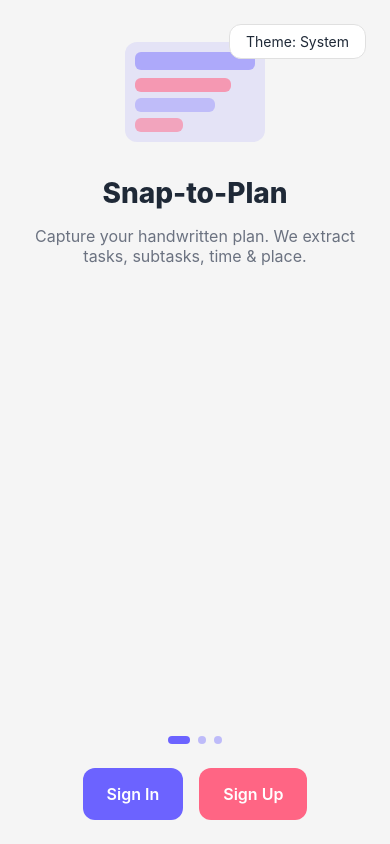
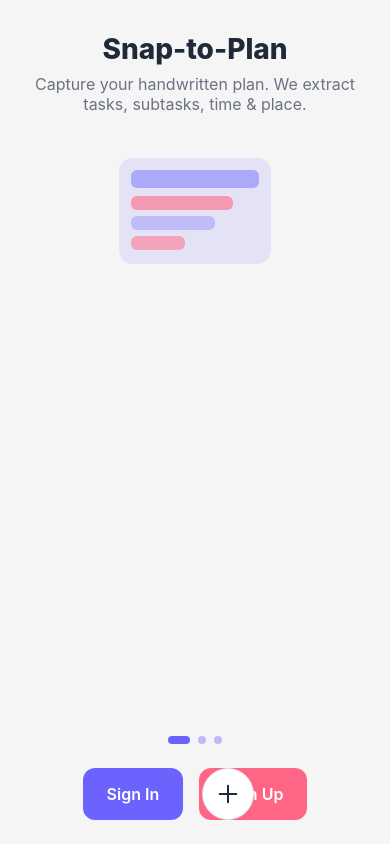
Before and after one commit to Tomtiko04/Focura, a React Native app in the folder mobile/: screen /Onboarding in a window 390 px wide. Built offline with nearby package versions, Linux system fonts and the light colour scheme.

Commit message:
Added theme, svg

```diff
--- a/mobile/src/screens/LoginScreen.js
+++ b/mobile/src/screens/LoginScreen.js
@@ -1,47 +1,53 @@
-import React, { useEffect } from "react";
-import { Alert, Button } from "react-native";
+import React, { useEffect, useRef } from "react";
+import { Alert, Button, Animated } from "react-native";
 import { useForm, Controller } from "react-hook-form";
-import styled, { ThemeProvider } from "styled-components/native";
+import styled, { useTheme } from "styled-components/native";
 import { api } from "../api/client";
 import useAuthStore from "../store/authStore";
 import { API_ROUTES } from "focura-shared";
-import { theme } from "../theme";
 
 const Container = styled.View`
 	flex: 1;
 	justify-content: center;
-	padding: ${(props) => props.theme.spacing.large};
+	padding: ${(props) => props.theme.spacing.large}px;
 	background-color: ${(props) => props.theme.colors.background};
 `;
 
-const Title = styled.Text`
-	font-size: ${(props) => props.theme.fontSizes.xlarge};
+const Title = styled(Animated.Text)`
+	font-size: ${(props) => props.theme.fontSizes.xlarge}px;
 	color: ${(props) => props.theme.colors.primary};
 	font-weight: bold;
 	text-align: center;
-	margin-bottom: ${(props) => props.theme.spacing.large};
+	margin-bottom: ${(props) => props.theme.spacing.large}px;
 `;
 
 const Input = styled.TextInput`
 	background-color: ${(props) => props.theme.colors.white};
-	border-radius: ${(props) => props.theme.borderRadius};
-	padding: ${(props) => props.theme.spacing.medium};
-	margin-bottom: ${(props) => props.theme.spacing.medium};
-	font-size: ${(props) => props.theme.fontSizes.medium};
+	border-radius: ${(props) => props.theme.borderRadius}px;
+	padding: ${(props) => props.theme.spacing.medium}px;
+	margin-bottom: ${(props) => props.theme.spacing.medium}px;
+	font-size: ${(props) => props.theme.fontSizes.medium}px;
 	border: 1px solid ${(props) => props.theme.colors.lightGray};
 `;
 
 const SwitchText = styled.Text`
 	color: ${(props) => props.theme.colors.primary};
 	text-align: center;
-	margin-top: ${(props) => props.theme.spacing.medium};
+	margin-top: ${(props) => props.theme.spacing.medium}px;
 `;
 
 function LoginScreenContent({ navigation }) {
 	const { control, handleSubmit } = useForm({ defaultValues: { email: "", password: "" } });
 	const setAuth = useAuthStore((s) => s.setAuth);
+	const token = useAuthStore((s) => s.token);
+	const theme = useTheme();
 
-	const token = useAuthStore((s) => s.token);
+	// entrance animation
+	const intro = useRef(new Animated.Value(0)).current;
+	useEffect(() => {
+		Animated.timing(intro, { toValue: 1, duration: 600, useNativeDriver: true }).start();
+	}, [intro]);
+
 	useEffect(() => {
 		if (token) {
 			navigation.reset({ index: 0, routes: [{ name: "Home" }] });
@@ -60,7 +66,9 @@ function LoginScreenContent({ navigation }) {
 
 	return (
 		<Container>
-			<Title>Login</Title>
+			<Title style={{ opacity: intro, transform: [{ translateY: intro.interpolate({ inputRange: [0, 1], outputRange: [16, 0] }) }] }}>
+				Login
+			</Title>
 			<Controller
 				control={control}
 				name="email"
@@ -98,9 +106,5 @@ function LoginScreenContent({ navigation }) {
 }
 
 export default function LoginScreen({ navigation }) {
-	return (
-		<ThemeProvider theme={theme}>
-			<LoginScreenContent navigation={navigation} />
-		</ThemeProvider>
-	);
+	return <LoginScreenContent navigation={navigation} />;
 }
--- a/mobile/src/screens/OnboardingScreen.js
+++ b/mobile/src/screens/OnboardingScreen.js
@@ -1,7 +1,7 @@
 import React, { useEffect, useRef, useState } from 'react';
 import { Dimensions, Animated, TouchableOpacity } from 'react-native';
 import styled, { useTheme } from 'styled-components/native';
-import Svg, { Path, Rect, Circle } from 'react-native-svg';
+import Svg, { Path, Rect, Circle, Defs, LinearGradient, Stop } from 'react-native-svg';
 import useThemeStore from '../store/themeStore';
 
 const { width } = Dimensions.get('window');
@@ -18,21 +18,22 @@ const Slide = styled.View`
   align-items: center;
 `;
 
-const Title = styled.Text`
+const Title = styled(Animated.Text)`
   font-size: ${(p) => p.theme.fontSizes.xlarge}px;
   color: ${(p) => p.theme.colors.text};
   font-weight: ${(p) => p.theme.fontWeights.bold};
   text-align: center;
 `;
 
-const Subtitle = styled.Text`
-  margin-top: ${(p) => p.theme.spacing.medium}px;
+const Subtitle = styled(Animated.Text)`
+  margin-top: ${(p) => p.theme.spacing.small}px;
   font-size: ${(p) => p.theme.fontSizes.medium}px;
   color: ${(p) => p.theme.colors.meta};
   text-align: center;
 `;
 
-const IllustrationWrap = styled.View`
+const IllustrationWrap = styled(Animated.View)`
+  margin-top: ${(p) => p.theme.spacing.xlarge}px;
   margin-bottom: ${(p) => p.theme.spacing.large}px;
 `;
 
@@ -71,38 +72,59 @@ const ButtonText = styled.Text`
   font-size: ${(p) => p.theme.fontSizes.medium}px;
 `;
 
-const TopBar = styled.View`
+// Floating theme FAB (bottom-right)
+const FabContainer = styled.View`
   position: absolute;
-  top: ${(p) => p.theme.spacing.large}px;
   right: ${(p) => p.theme.spacing.large}px;
-  flex-direction: row;
-  align-items: center;
-  z-index: 10;
+  bottom: ${(p) => p.theme.spacing.large}px;
+  align-items: flex-start;
+  z-index: 20;
 `;
 
-const TopButton = styled(TouchableOpacity)`
-  padding: ${(p) => p.theme.spacing.small}px ${(p) => p.theme.spacing.medium}px;
+const Fab = styled(TouchableOpacity)`
+  width: 52px;
+  height: 52px;
+  border-radius: 26px;
   background-color: ${(p) => p.theme.colors.surface};
-  border-radius: ${(p) => p.theme.borderRadius}px;
+  align-items: center;
+  justify-content: center;
   border: 1px solid ${(p) => p.theme.colors.lightGray};
 `;
 
-const TopButtonText = styled.Text`
-  color: ${(p) => p.theme.colors.text};
+const SwatchRow = styled(Animated.View)`
+  flex-direction: row;
+  margin-bottom: 10px;
+  background-color: ${(p) => p.theme.colors.surface};
+  border-radius: 999px;
+  padding: 6px;
+  border: 1px solid ${(p) => p.theme.colors.lightGray};
 `;
 
+const SwatchBtn = styled(TouchableOpacity)`
+  width: 24px;
+  height: 24px;
+  border-radius: 12px;
+  margin-left: 6px;
+  align-items: center;
+  justify-content: center;
+  overflow: hidden;
+  border-width: ${(p) => (p.$active ? 2 : 1)}px;
+  border-color: ${(p) => (p.$active ? p.theme.colors.primary : p.theme.colors.lightGray)};
+`;
+
+// Illustrations
 const slides = [
   {
     key: 'snap',
     title: 'Snap-to-Plan',
     subtitle: 'Capture your handwritten plan. We extract tasks, subtasks, time & place.',
     Illustration: ({ primary, secondary }) => (
-      <Svg width={180} height={120} viewBox="0 0 180 120" fill="none">
-        <Rect x="20" y="10" width="140" height="100" rx="12" fill={primary} opacity="0.12" />
-        <Rect x="30" y="20" width="120" height="18" rx="6" fill={primary} opacity="0.45" />
-        <Rect x="30" y="46" width="96" height="14" rx="6" fill={secondary} opacity="0.6" />
-        <Rect x="30" y="66" width="80" height="14" rx="6" fill={primary} opacity="0.3" />
-        <Rect x="30" y="86" width="48" height="14" rx="6" fill={secondary} opacity="0.5" />
+      <Svg width={200} height={130} viewBox="0 0 200 130" fill="none">
+        <Rect x="24" y="12" width="152" height="106" rx="14" fill={primary} opacity="0.12" />
+        <Rect x="36" y="24" width="128" height="18" rx="6" fill={primary} opacity="0.45" />
+        <Rect x="36" y="50" width="102" height="14" rx="6" fill={secondary} opacity="0.6" />
+        <Rect x="36" y="70" width="84" height="14" rx="6" fill={primary} opacity="0.3" />
+        <Rect x="36" y="90" width="54" height="14" rx="6" fill={secondary} opacity="0.5" />
       </Svg>
     ),
   },
@@ -111,13 +133,13 @@ const slides = [
     title: 'Structure with Intent',
     subtitle: 'Turn tasks into implementation intentions with smart reminders.',
     Illustration: ({ primary, secondary }) => (
-      <Svg width={180} height={120} viewBox="0 0 180 120" fill="none">
-        <Circle cx="40" cy="30" r="10" fill={primary} />
-        <Rect x="60" y="22" width="90" height="16" rx="8" fill={secondary} opacity="0.6" />
-        <Circle cx="40" cy="60" r="10" fill={primary} opacity="0.8" />
-        <Rect x="60" y="52" width="70" height="16" rx="8" fill={primary} opacity="0.4" />
-        <Circle cx="40" cy="90" r="10" fill={secondary} />
-        <Rect x="60" y="82" width="84" height="16" rx="8" fill={secondary} opacity="0.5" />
+      <Svg width={200} height={130} viewBox="0 0 200 130" fill="none">
+        <Circle cx="50" cy="34" r="10" fill={primary} />
+        <Rect x="70" y="26" width="100" height="16" rx="8" fill={secondary} opacity="0.6" />
+        <Circle cx="50" cy="64" r="10" fill={primary} opacity="0.8" />
+        <Rect x="70" y="56" width="82" height="16" rx="8" fill={primary} opacity="0.4" />
+        <Circle cx="50" cy="94" r="10" fill={secondary} />
+        <Rect x="70" y="86" width="96" height="16" rx="8" fill={secondary} opacity="0.5" />
       </Svg>
     ),
   },
@@ -126,15 +148,31 @@ const slides = [
     title: 'Succeed Daily',
     subtitle: 'Stay on track with notifications and a focused task view.',
     Illustration: ({ primary, secondary }) => (
-      <Svg width={180} height={120} viewBox="0 0 180 120" fill="none">
-        <Circle cx="40" cy="60" r="38" fill={primary} opacity="0.15" />
-        <Path d="M26 60l10 10 18-26" stroke={secondary} strokeWidth="4" strokeLinecap="round" strokeLinejoin="round" />
-        <Rect x="90" y="40" width="70" height="16" rx="8" fill={primary} opacity="0.5" />
-        <Rect x="90" y="64" width="50" height="16" rx="8" fill={secondary} opacity="0.6" />
+      <Svg width={200} height={130} viewBox="0 0 200 130" fill="none">
+        <Circle cx="54" cy="66" r="40" fill={primary} opacity="0.15" />
+        <Path d="M36 66l12 12 20-28" stroke={secondary} strokeWidth="4" strokeLinecap="round" strokeLinejoin="round" />
+        <Rect x="102" y="44" width="76" height="16" rx="8" fill={primary} opacity="0.5" />
+        <Rect x="102" y="68" width="56" height="16" rx="8" fill={secondary} opacity="0.6" />
       </Svg>
     ),
   },
 ];
+
+function SystemSwatchIcon() {
+  return (
+    <Svg width={18} height={18} viewBox="0 0 18 18">
+      <Defs>
+        <LinearGradient id="half" x1="0" x2="0" y1="0" y2="1">
+          <Stop offset="0%" stopColor="#0B0F14" />
+          <Stop offset="50%" stopColor="#0B0F14" />
+          <Stop offset="50%" stopColor="#F5F5F5" />
+          <Stop offset="100%" stopColor="#F5F5F5" />
+        </LinearGradient>
+      </Defs>
+      <Circle cx="9" cy="9" r="8" fill="url(#half)" />
+    </Svg>
+  );
+}
 
 function OnboardingContent({ navigation }) {
   const [index, setIndex] = useState(0);
@@ -143,7 +181,15 @@ function OnboardingContent({ navigation }) {
   const theme = useTheme();
 
   const selectedTheme = useThemeStore((s) => s.selectedTheme);
-  const cycleTheme = useThemeStore((s) => s.cycleTheme);
+  const setSelectedTheme = useThemeStore((s) => s.setSelectedTheme);
+
+  // Palette animation state
+  const [open, setOpen] = useState(false);
+  const openAnim = useRef(new Animated.Value(0)).current; // 0 closed, 1 open
+
+  useEffect(() => {
+    Animated.spring(openAnim, { toValue: open ? 1 : 0, useNativeDriver: true, friction: 7, tension: 90 }).start();
+  }, [open, openAnim]);
 
   // Auto-advance every 3s and loop
   useEffect(() => {
@@ -155,26 +201,35 @@ function OnboardingContent({ navigation }) {
     return () => clearInterval(id);
   }, [index]);
 
-  const renderItem = ({ item }) => (
-    <Slide>
-      <IllustrationWrap>
-        <item.Illustration primary={theme.colors.primary} secondary={theme.colors.secondary} />
-      </IllustrationWrap>
-      <Title>{item.title}</Title>
-      <Subtitle>{item.subtitle}</Subtitle>
-    </Slide>
-  );
+  const renderItem = ({ item, index: i }) => {
+    const inputRange = [(i - 1) * width, i * width, (i + 1) * width];
+    const titleTY = scrollX.interpolate({ inputRange, outputRange: [-10, 0, 10], extrapolate: 'clamp' });
+    const titleO = scrollX.interpolate({ inputRange, outputRange: [0.4, 1, 0.4], extrapolate: 'clamp' });
+    const illusTY = scrollX.interpolate({ inputRange, outputRange: [10, 0, -10], extrapolate: 'clamp' });
+    const illusS = scrollX.interpolate({ inputRange, outputRange: [0.95, 1, 0.95], extrapolate: 'clamp' });
 
-  const label = selectedTheme.charAt(0).toUpperCase() + selectedTheme.slice(1);
+    return (
+      <Slide>
+        <Title style={{ transform: [{ translateY: titleTY }], opacity: titleO }}>{item.title}</Title>
+        <Subtitle style={{ transform: [{ translateY: Animated.multiply(titleTY, 0.6) }], opacity: titleO }}>{item.subtitle}</Subtitle>
+        <IllustrationWrap style={{ transform: [{ translateY: illusTY }, { scale: illusS }] }}>
+          <item.Illustration primary={theme.colors.primary} secondary={theme.colors.secondary} />
+        </IllustrationWrap>
+      </Slide>
+    );
+  };
+
+  // Swatch panel animated styles
+  const panelStyle = {
+    transform: [
+      { scale: openAnim.interpolate({ inputRange: [0, 1], outputRange: [0.9, 1] }) },
+      { translateY: openAnim.interpolate({ inputRange: [0, 1], outputRange: [8, 0] }) },
+    ],
+    opacity: openAnim,
+  };
 
   return (
     <Root>
-      <TopBar>
-        <TopButton onPress={cycleTheme}>
-          <TopButtonText>Theme: {label}</TopButtonText>
-        </TopButton>
-      </TopBar>
-
       <Animated.FlatList
         ref={listRef}
         data={slides}
@@ -206,6 +261,24 @@ function OnboardingContent({ navigation }) {
           </Button>
         </Actions>
       </Footer>
+
+      {/* Theme FAB */}
+      <FabContainer>
+        <SwatchRow style={panelStyle} pointerEvents={open ? 'auto' : 'none'}>
+          <SwatchBtn accessibilityLabel="System theme" onPress={() => setSelectedTheme('system')} $active={selectedTheme === 'system'}>
+            <SystemSwatchIcon />
+          </SwatchBtn>
+          <SwatchBtn accessibilityLabel="Light theme" onPress={() => setSelectedTheme('light')} $active={selectedTheme === 'light'} style={{ backgroundColor: '#F5F5F5' }} />
+          <SwatchBtn accessibilityLabel="Dark theme" onPress={() => setSelectedTheme('dark')} $active={selectedTheme === 'dark'} style={{ backgroundColor: '#0B0F14' }} />
+          <SwatchBtn accessibilityLabel="Teal theme" onPress={() => setSelectedTheme('teal')} $active={selectedTheme === 'teal'} style={{ backgroundColor: '#0FB9B1' }} />
+          <SwatchBtn accessibilityLabel="Rose theme" onPress={() => setSelectedTheme('rose')} $active={selectedTheme === 'rose'} style={{ backgroundColor: '#E11D48' }} />
+        </SwatchRow>
+        <Fab onPress={() => setOpen((v) => !v)}>
+          <Svg width={22} height={22} viewBox="0 0 24 24" fill="none">
+            <Path d="M12 3v18M3 12h18" stroke={theme.colors.text} strokeWidth="2.2" strokeLinecap="round" strokeLinejoin="round" />
+          </Svg>
+        </Fab>
+      </FabContainer>
     </Root>
   );
 }
--- a/mobile/src/screens/RegisterScreen.js
+++ b/mobile/src/screens/RegisterScreen.js
@@ -1,45 +1,50 @@
-import React from 'react';
-import { Alert, Button } from 'react-native';
+import React, { useRef, useEffect } from 'react';
+import { Alert, Button, Animated } from 'react-native';
 import { useForm, Controller } from 'react-hook-form';
-import styled, { ThemeProvider } from 'styled-components/native';
+import styled, { useTheme } from 'styled-components/native';
 import { api } from '../api/client';
 import useAuthStore from '../store/authStore';
 import { API_ROUTES } from 'focura-shared';
-import { theme } from '../theme';
 
 const Container = styled.View`
   flex: 1;
   justify-content: center;
-  padding: ${(props) => props.theme.spacing.large};
+  padding: ${(props) => props.theme.spacing.large}px;
   background-color: ${(props) => props.theme.colors.background};
 `;
 
-const Title = styled.Text`
-  font-size: ${(props) => props.theme.fontSizes.xlarge};
+const Title = styled(Animated.Text)`
+  font-size: ${(props) => props.theme.fontSizes.xlarge}px;
   color: ${(props) => props.theme.colors.primary};
   font-weight: bold;
   text-align: center;
-  margin-bottom: ${(props) => props.theme.spacing.large};
+  margin-bottom: ${(props) => props.theme.spacing.large}px;
 `;
 
 const Input = styled.TextInput`
   background-color: ${(props) => props.theme.colors.white};
-  border-radius: ${(props) => props.theme.borderRadius};
-  padding: ${(props) => props.theme.spacing.medium};
-  margin-bottom: ${(props) => props.theme.spacing.medium};
-  font-size: ${(props) => props.theme.fontSizes.medium};
+  border-radius: ${(props) => props.theme.borderRadius}px;
+  padding: ${(props) => props.theme.spacing.medium}px;
+  margin-bottom: ${(props) => props.theme.spacing.medium}px;
+  font-size: ${(props) => props.theme.fontSizes.medium}px;
   border: 1px solid ${(props) => props.theme.colors.lightGray};
 `;
 
 const SwitchText = styled.Text`
   color: ${(props) => props.theme.colors.primary};
   text-align: center;
-  margin-top: ${(props) => props.theme.spacing.medium};
+  margin-top: ${(props) => props.theme.spacing.medium}px;
 `;
 
 function RegisterScreenContent({ navigation }) {
   const { control, handleSubmit } = useForm({ defaultValues: { name: '', email: '', password: '' } });
   const setAuth = useAuthStore((s) => s.setAuth);
+  const theme = useTheme();
+
+  const intro = useRef(new Animated.Value(0)).current;
+  useEffect(() => {
+    Animated.timing(intro, { toValue: 1, duration: 600, useNativeDriver: true }).start();
+  }, [intro]);
 
   const onSubmit = async (data) => {
     try {
@@ -53,7 +58,9 @@ function RegisterScreenContent({ navigation }) {
 
   return (
     <Container>
-      <Title>Create Account</Title>
+      <Title style={{ opacity: intro, transform: [{ translateY: intro.interpolate({ inputRange: [0, 1], outputRange: [16, 0] }) }] }}>
+        Create Account
+      </Title>
       <Controller
         control={control}
         name="name"
@@ -104,9 +111,5 @@ function RegisterScreenContent({ navigation }) {
 }
 
 export default function RegisterScreen({ navigation }) {
-  return (
-    <ThemeProvider theme={theme}>
-      <RegisterScreenContent navigation={navigation} />
-    </ThemeProvider>
-  );
+  return <RegisterScreenContent navigation={navigation} />;
 }
```
